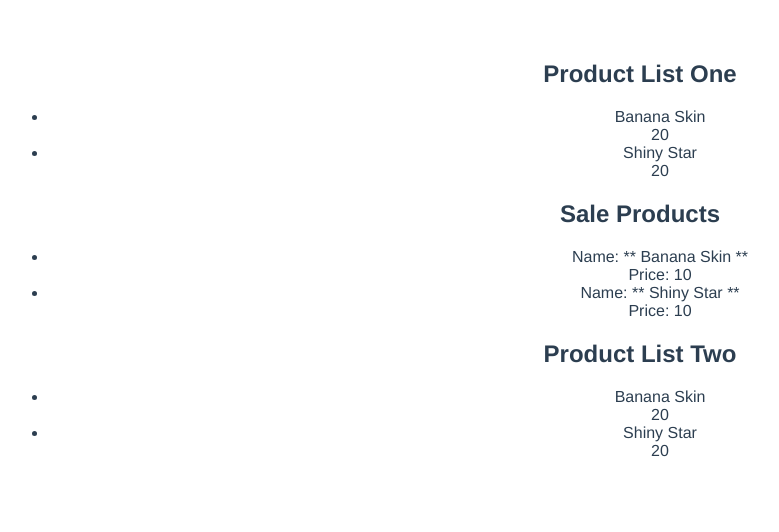
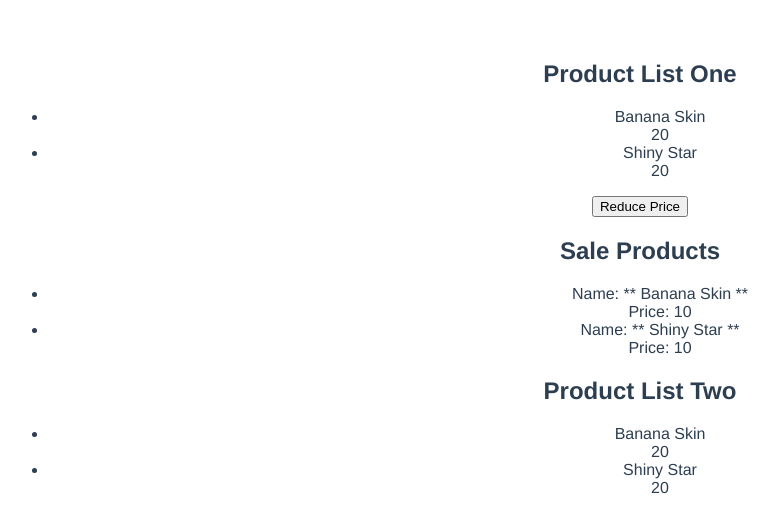
Before and after one commit to braden-w-tutorials/learn-vuex-with-net-ninja, a Vue app: page / in a window 1280 px wide. Shown: the top 532 px of the page, without its empty margins (0-779 px from the left). Built offline with nearby package versions, Linux system fonts and the light colour scheme.

Commit message:
Reduce Price button using method approach

```diff
--- a/src/components/ProductListOne.vue
+++ b/src/components/ProductListOne.vue
@@ -7,6 +7,7 @@
         <span class="price">{{ product.price }}</span> <br />
       </li>
     </ul>
+    <button @click="reducePrice">Reduce Price</button>
     <h2>Sale Products</h2>
     <ul>
       <li v-for="sale in saleProducts" :key="sale">
@@ -27,6 +28,13 @@
     },
     saleProducts() {
       return this.$store.getters.saleProducts;
+    },
+    methods: {
+      reducePrice() {
+        this.$store.state.products.forEach(product => {
+          product.price -= 1;
+        });
+      }
     }
   }
 };
```
